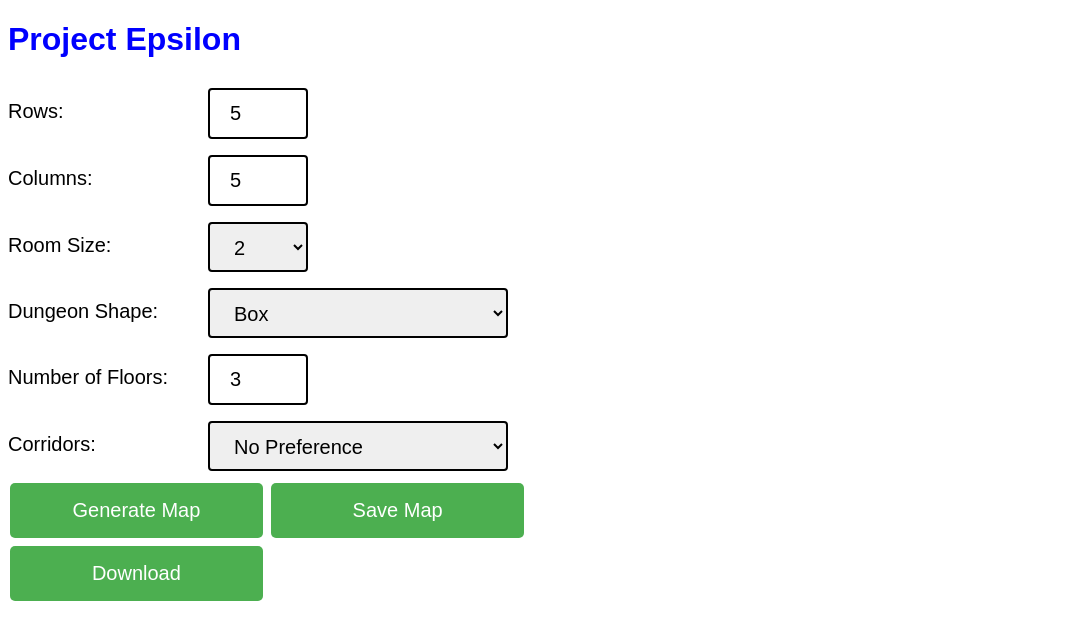
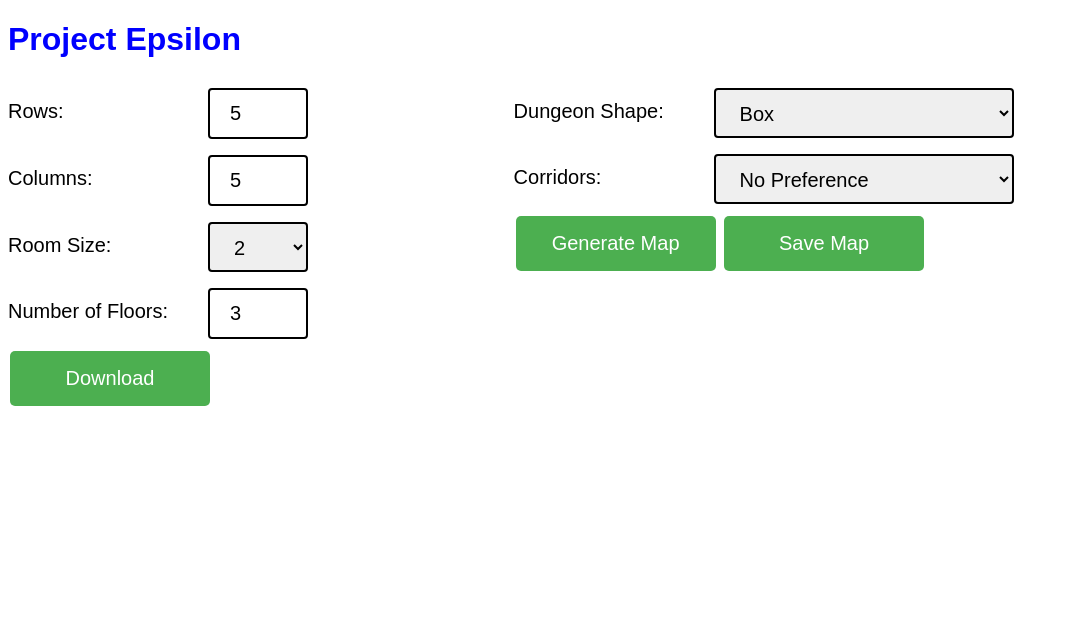
Before and after one commit to michael-k-goff/epsilon, a Flask app: page / in a window 1280 px wide. Shown: the top 640 px of the page, without its empty margins (0-1068 px from the left). Run offline with Flask 2, Linux system fonts and the light colour scheme.

Commit message:
Two column form

```diff
--- a/main_template.py
+++ b/main_template.py
@@ -2,56 +2,60 @@
 
 def generate_template():
     return [
-        {
-            "type":"numeric",
-            "default":"5",
-            "field_name":"x",
-            "text_name":"Rows"
-        },
-        {
-            "type":"numeric",
-            "default":"5",
-            "field_name":"y",
-            "text_name":"Columns"
-        },
-        {
-            "type":"box",
-            "field_name":"room_size",
-            "text_name":"Room Size",
-            "default":"2",
-            "choices":["1","2","3","4"],
-            "choice_names":["1","2","3","4"]
-        },
-        {
-            "type":"box_text",
-            "field_name":"dungeon_shape",
-            "text_name":"Dungeon Shape",
-            "default":"box",
-            "choices":["box","taper","round"],
-            "choice_names":["Box","Tapered Tower","Round Tower"]
-        },
-        {
-            "type":"numeric",
-            "default":"3",
-            "field_name":"z",
-            "text_name":"Number of Floors"
-        },
-        {
-            "type":"box_text",
-            "field_name":"corridor_preference",
-            "text_name":"Corridors",
-            "default":"none",
-            "choices":["none","long","short","few_stairs"],
-            "choice_names":["No Preference","Prefer Long","Prefer Short","Prefer Few Stairs"]
-        },
-        {
-            "type":"button",
-            "name":"Generate Map",
-            "action":"generate_map(0)"
-        },
-        {
-            "type":"button",
-            "name":"Save Map",
-            "action":"generate_map(1)"
-        }
-    ] # Should eventually return a list of data encoding forms
+        [
+            {
+                "type":"numeric",
+                "default":"5",
+                "field_name":"x",
+                "text_name":"Rows"
+            },
+            {
+                "type":"numeric",
+                "default":"5",
+                "field_name":"y",
+                "text_name":"Columns"
+            },
+            {
+                "type":"box",
+                "field_name":"room_size",
+                "text_name":"Room Size",
+                "default":"2",
+                "choices":["1","2","3","4"],
+                "choice_names":["1","2","3","4"]
+            },
+            {
+                "type":"numeric",
+                "default":"3",
+                "field_name":"z",
+                "text_name":"Number of Floors"
+            }
+        ],
+        [
+            {
+                "type":"box_text",
+                "field_name":"dungeon_shape",
+                "text_name":"Dungeon Shape",
+                "default":"box",
+                "choices":["box","taper","round"],
+                "choice_names":["Box","Tapered Tower","Round Tower"]
+            },
+            {
+                "type":"box_text",
+                "field_name":"corridor_preference",
+                "text_name":"Corridors",
+                "default":"none",
+                "choices":["none","long","short","few_stairs"],
+                "choice_names":["No Preference","Prefer Long","Prefer Short","Prefer Few Stairs"]
+            },
+            {
+                "type":"button",
+                "name":"Generate Map",
+                "action":"generate_map(0)"
+            },
+            {
+                "type":"button",
+                "name":"Save Map",
+                "action":"generate_map(1)"
+            }
+        ]
+    ]
--- a/static/style.css
+++ b/static/style.css
@@ -18,6 +18,11 @@
 
 html {
     font-family: Arial, Helvetica, sans-serif;
+}
+
+.grid-container {
+    display: grid;
+    grid-template-columns: 2fr 3fr;
 }
 
 .input-field {
@@ -48,7 +53,7 @@ html {
     text-decoration: none;
     margin: 4px 2px;
     cursor: pointer;
-    width: 20%;
+    width: 200px;
     font-size:20px;
     border-radius: 5px;
 }
```
Also changed, not shown: templates/index.html (+7 -1 lines), 1 other file.
